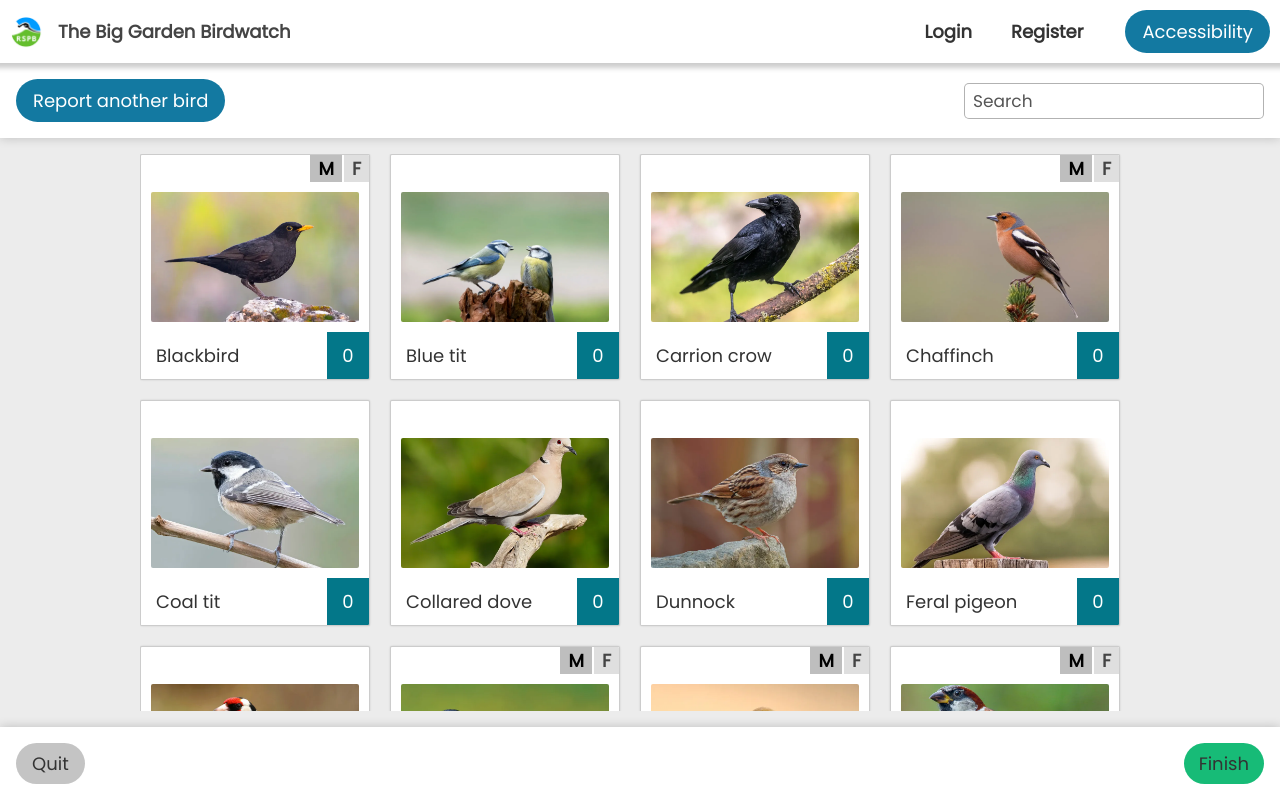
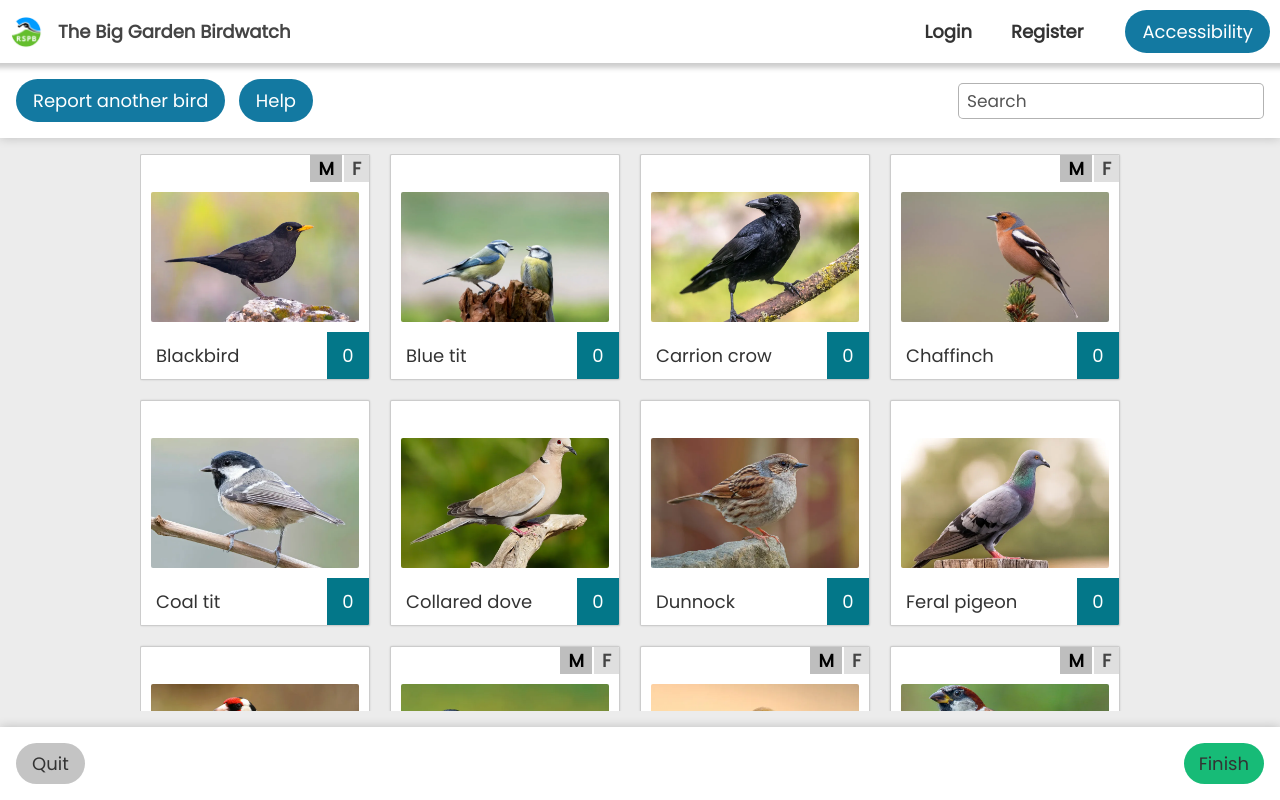
Before and after one commit to MarcusJenkins01/Big-Garden-Birdwatch, a React (Create React App) app: page /main in a window 1280 px wide. Built offline with nearby package versions, Linux system fonts and the light colour scheme.

Commit message:
Added help menu and help button

```diff
--- /dev/null
+++ b/src/components/helpMenu.css
@@ -0,0 +1,24 @@
+.helpMenuContainer {
+  padding: 5px;
+}
+
+.helpMenuContent {
+  padding: 16px;
+  box-sizing: border-box;
+}
+
+.helpMenuContent ol {
+  margin: 0;
+  margin-block: 0;
+  padding: 0;
+  list-style: inside decimal;
+}
+
+.helpMenuContent li {
+  padding-left: 0;
+  margin-bottom: 1em;
+}
+.helpMenuContent li:last-of-type {
+  padding-left: 0;
+  margin-bottom: 0;
+}
--- /dev/null
+++ b/src/components/helpMenu.js
@@ -0,0 +1,39 @@
+import './helpMenu.css';
+import '../views/forms.css';
+import '../components/popup.css';
+import { useEffect, useRef, useState } from 'react';
+
+
+function HelpMenu(props) {
+  const ref = useRef(null);
+  useEffect(() => {
+    const handleClickOutside = (event) => {
+      if (ref.current && !ref.current.contains(event.target)) {
+        props.closePopup();
+      }
+    };
+    document.addEventListener('click', handleClickOutside, true);
+    return () => {
+      document.removeEventListener('click', handleClickOutside, true);
+    };
+  }, [ props.closePopup ]);
+
+  return (
+    <div className="popupBackground" style={{height: `calc(100vh - ${props.headerHeight}px)`, top: `${props.headerHeight}px`}}>
+      <div className="popup" ref={ref}>
+        <div className="helpMenuContainer">
+          <h1>Help guide</h1>
+          <div className="helpMenuContent">
+            <ol>
+              <li>Record only up to the highest number of each type of bird you see at any one time.</li>
+              <li>To record a bird, tap on its image to add one to its count.</li>
+              <li>If you see any birds that aren’t listed then click “Report other” to add it as a new bird.</li>
+            </ol>
+          </div>
+        </div>
+      </div>
+    </div>
+  );
+}
+
+export default HelpMenu;
--- a/src/views/mainPage.css
+++ b/src/views/mainPage.css
@@ -41,6 +41,14 @@
   border-top: var(--main_bottom_top_border_sz) solid var(--main_bottom_top_border);
   border-bottom: var(--main_bottom_top_border_sz) solid var(--main_bottom_top_border);
 }
+.topBarLeft {
+  display: flex;
+  justify-content: flex-end;
+  flex-direction: row;
+  align-items: center;
+  gap: 0.75em;
+  flex-wrap: wrap;
+}
 
 .controls {
   box-sizing: border-box;
@@ -64,7 +72,7 @@
   border-radius: var(--search_border_radius);
   box-sizing: border-box;
   padding: 4px 8px;
-  max-width: 300px;
+  max-width: 18em;
   min-width: 10em;
 }
 
--- a/src/views/mainPage.js
+++ b/src/views/mainPage.js
@@ -5,6 +5,7 @@ import React, { useState } from 'react';
 import CountPopup from '../components/countPopup';
 import ReportOther from '../components/reportOther';
 import { useOutletContext, useNavigate } from 'react-router-dom';
+import HelpMenu from '../components/helpMenu';
 
 
 function MainPage(props) {
@@ -101,15 +102,22 @@ function MainPage(props) {
   const [searchInput, setSearchInput] = useState("");
   const [editingBird, setEditingBird] = useState(null);
   const [reportOther, setReportOther] = useState(false);
+  const [helpMenu, setHelpMenu] = useState(false);
 
   const tilePressed = (birdKey) => {
     setEditingBird(birdKey);
     setReportOther(false);
+    setHelpMenu(false);
   }
-
   const reportOtherPress = () => {
     setReportOther(true);
     setEditingBird(null);
+    setHelpMenu(false);
+  }
+  const helpPress = () => {
+    setHelpMenu(true);
+    setEditingBird(null);
+    setReportOther(false);
   }
 
   const searchHandler = (e) => {
@@ -130,8 +138,11 @@ function MainPage(props) {
     <div className="mainPageContainer">
       <div className="mainPage" style={{height: `calc(100vh - ${headerHeight}px)`}}>
         <div className="topBar">
-          <input onClick={reportOtherPress} className="App-button-primary" type="button" value="Report another bird"/>
-          <input style={{fontSize: Math.ceil(fontSize * 0.9)}} onChange={searchHandler} className="searchBar" type="text" placeholder="Search"/>
+          <div className="topBarLeft">
+            <input onClick={reportOtherPress} className="App-button-primary" type="button" value="Report another bird"/>
+            <input onClick={helpPress} className="App-button-primary" type="button" value="Help"/>
+          </div>
+            <input style={{fontSize: Math.ceil(fontSize * 0.9)}} onChange={searchHandler} className="searchBar" type="text" placeholder="Search"/>
         </div>
         <div className="birdGrid">
           { Object.entries(filteredBirds).map( ([key, value]) =>
@@ -145,6 +156,7 @@ function MainPage(props) {
 
       { editingBird != null && <CountPopup showNotification={showNotification} headerHeight={headerHeight} birdKey={editingBird} birds={birds} setBirds={setBirds} closePopup={() => setEditingBird(null)}/> }
       { reportOther && <ReportOther showNotification={showNotification} headerHeight={headerHeight} fontSize={fontSize} birds={birds} setBirds={setBirds} closePopup={() => setReportOther(false)}/> }
+      { helpMenu && <HelpMenu headerHeight={headerHeight} fontSize={fontSize} closePopup={() => setHelpMenu(false)}/> }
     </div>
   );
 }
```
